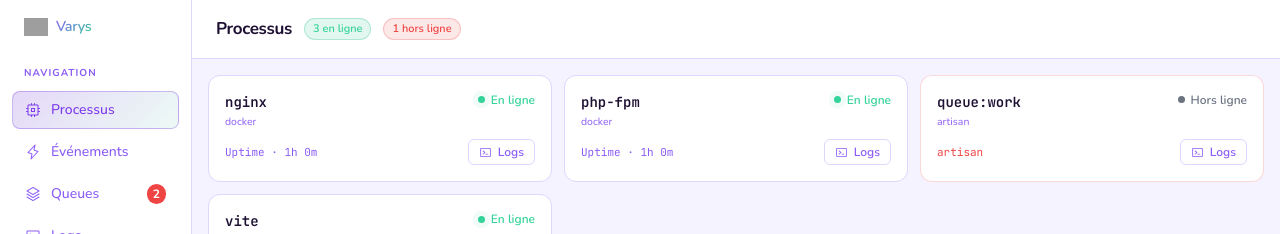
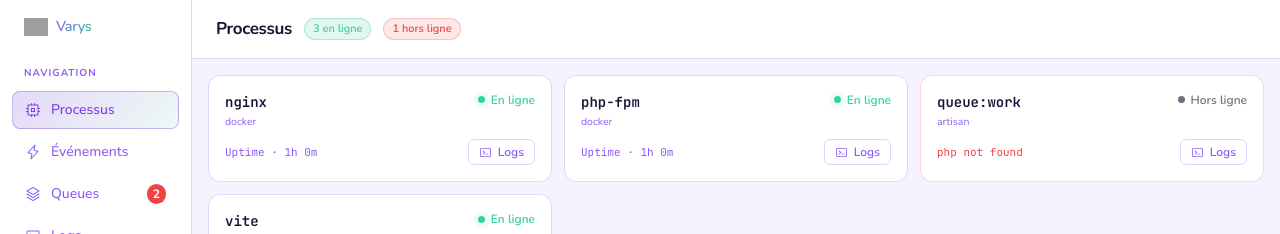
Before and after one commit to fm-hddev/laravel-varys, a React (Vite) app in the folder packages/renderer/: page /processes in a window 1280 px wide. Both pictures are taken after a click on the button "Ouvrir". Shown: the top 234 px of the page. Built offline with nearby package versions, Linux system fonts and the light colour scheme; grey boxes are pictures that could not be loaded.

Commit message:
fix(process-card): show error reason for offline processes instead of adapter name

```diff
--- a/packages/renderer/src/components/ProcessCard.tsx
+++ b/packages/renderer/src/components/ProcessCard.tsx
@@ -80,7 +80,7 @@ export function ProcessCard({ process: proc }: Props) {
         >
           {proc.uptime !== undefined
             ? `Uptime · ${formatUptime(proc.uptime)}`
-            : proc.adapterSource}
+            : (proc.error ?? proc.adapterSource)}
         </span>
 
         <button
```
